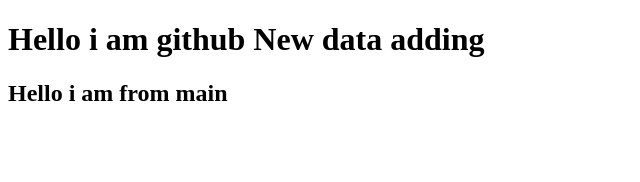
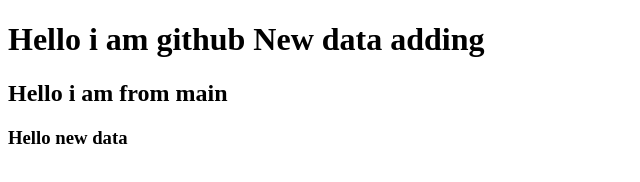
Before and after one commit to techfamabhi/practice-git, a plain HTML site: page index.html in a window 1280 px wide. Shown: the whole page, without its empty margins (0-640 px from the left). Drawn offline with Linux system fonts and the light colour scheme.

Commit message:
version 0.2.3

```diff
--- a/index.html
+++ b/index.html
@@ -8,6 +8,6 @@
 <body>
     <h1>Hello i am github New data adding </h1>
     <h2>Hello i am from main </h2>
-
+    <h3>Hello new data</h3>
 </body>
 </html>
```
